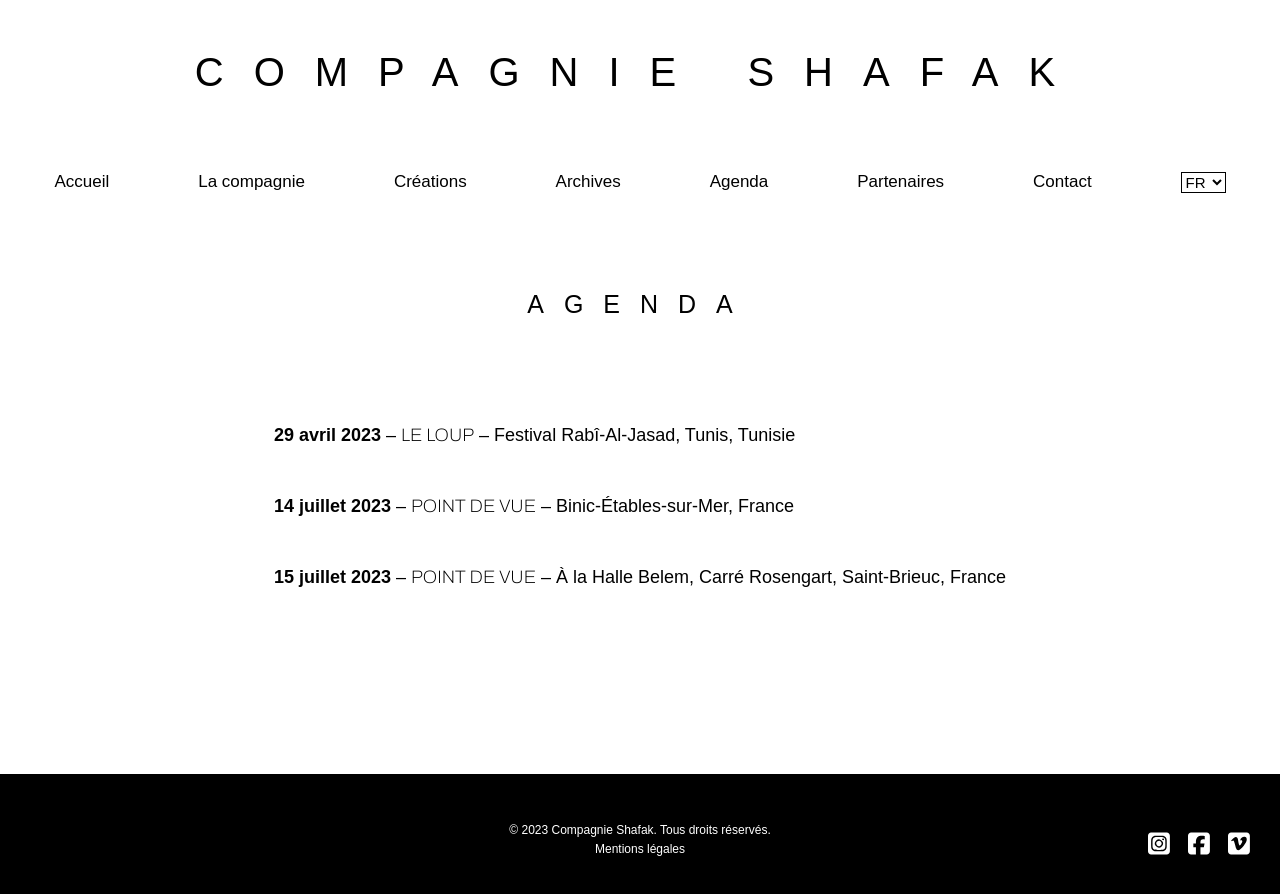
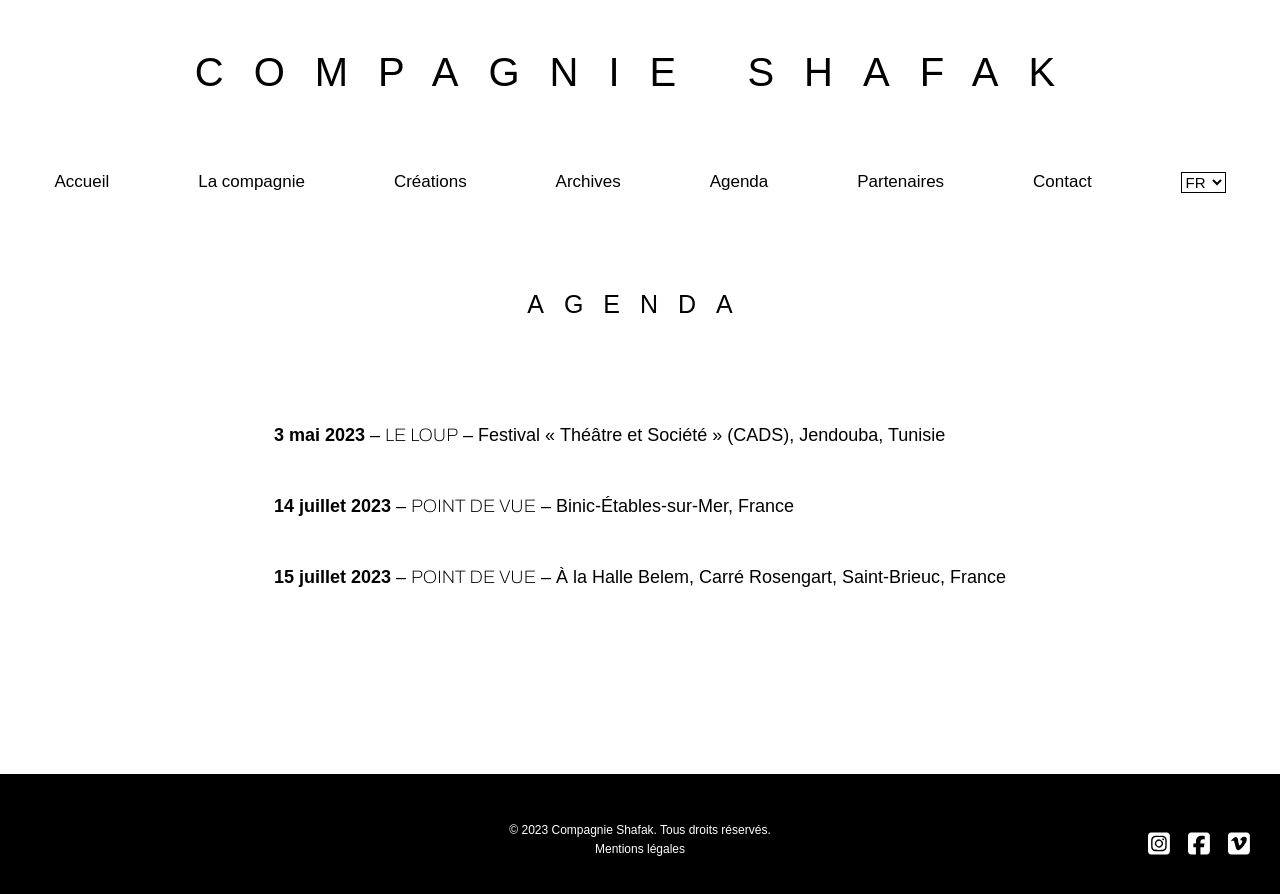
Before and after one commit to MarianneB08/Shafak-Project, a React (Create React App) app in the folder frontend/: page /agenda in a window 1280 px wide. Shown: the top 894 px of the page. Built offline with nearby package versions, Linux system fonts and the light colour scheme.

Commit message:
Modification de dates dans l'agenda

```diff
--- a/frontend/src/Pages/Error.js
+++ b/frontend/src/Pages/404.js
@@ -6,8 +6,8 @@
 import { Link } from "react-router-dom";
 import { useContext } from "react";
 import { LanguageContext } from "../store/languageContext.js";
-import ltrStyles from "./Error_ltr.module.scss";
-import rtlStyles from "./Error_rtl.module.scss";
+import ltrStyles from "./404_ltr.module.scss";
+import rtlStyles from "./404_rtl.module.scss";
 import backgroundImg from "../assets/error_background.jpg";
 
 const Error = () => {
--- a/frontend/src/Router.js
+++ b/frontend/src/Router.js
@@ -6,7 +6,7 @@
 import Agenda from "./pages/Agenda";
 import Partners from "./pages/Partners";
 import Contact from "./pages/Contact";
-import Error from "./pages/Error";
+import Error from "./pages/404";
 import Archives from "./pages/Archives";
 
 const Router = () => {
--- a/frontend/src/languages/en.json
+++ b/frontend/src/languages/en.json
@@ -54,9 +54,9 @@
   },
   "agendaPage": {
     "firstDate": {
-      "firstDateMonthAndYear": "29th April 2023",
+      "firstDateMonthAndYear": "3rd May 2023",
       "firstDateTitle": "The Wolf",
-      "firstDateLocation": " Rabî-Al-Jasad Festival, Tunis, Tunisia"
+      "firstDateLocation": " 'Théâtre et Société' Festival (at CADS), Jendouba, Tunisia"
     },
     "secondDate": {
       "secondDateMonthAndYear": "14th July 2023",
--- a/frontend/src/languages/fr.json
+++ b/frontend/src/languages/fr.json
@@ -54,9 +54,9 @@
   },
   "agendaPage": {
     "firstDate": {
-      "firstDateMonthAndYear": "29 avril 2023",
+      "firstDateMonthAndYear": "3 mai 2023",
       "firstDateTitle": "Le Loup",
-      "firstDateLocation": " Festival Rabî-Al-Jasad, Tunis, Tunisie"
+      "firstDateLocation": " Festival « Théâtre et Société » (CADS), Jendouba, Tunisie"
     },
     "secondDate": {
       "secondDateMonthAndYear": "14 juillet 2023",
```
Also changed, not shown: frontend/src/Pages/404_ltr.module.css (renamed from frontend/src/Pages/Error_ltr.module.css), frontend/src/Pages/404_ltr.module.scss (renamed from frontend/src/Pages/Error_ltr.module.scss), frontend/src/Pages/404_rtl.module.css (renamed from frontend/src/Pages/Error_rtl.module.css), frontend/src/Pages/404_rtl.module.scss (renamed from frontend/src/Pages/Error_rtl.module.scss), 2 other files (tests, documents, lock files or other folders).
